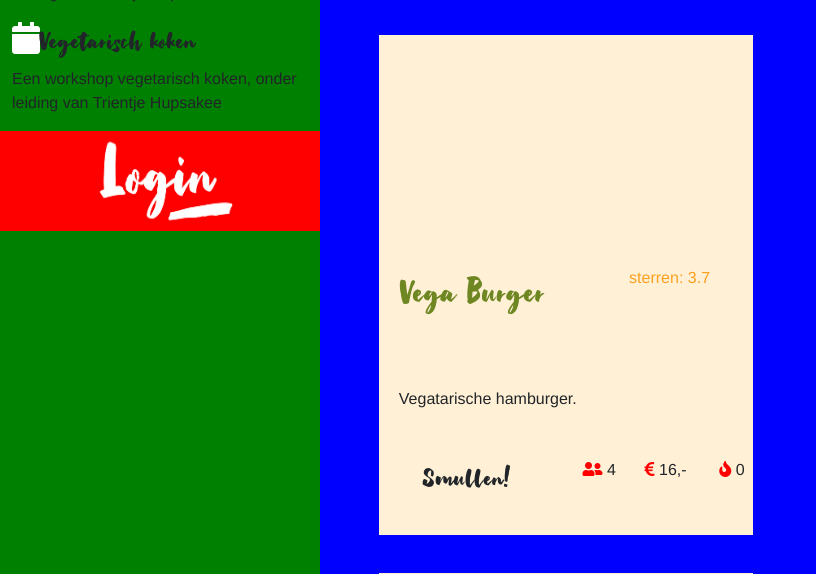
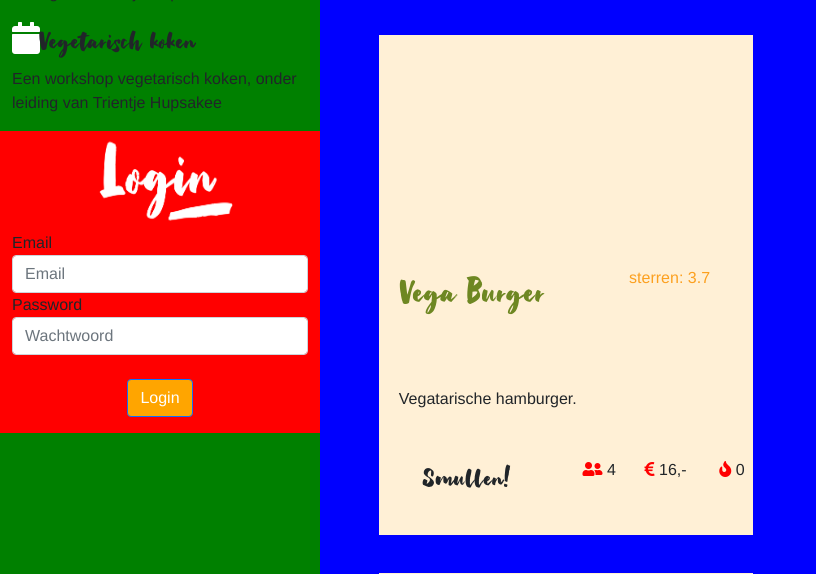
Before and after one commit to LiekeDeckers/educom-verrukkulluk, a PHP site: page / in a window 1280 px wide. Shown: the part 721-1295 px from the top of the page, without its empty margins (0-816 px from the left). Run offline with PHP 8.4, Linux system fonts and the light colour scheme; data comes from the database, SQL or seed files in the repository; data that the repository does not hold is empty; some libraries are stand-ins or nearby versions.

Commit message:
login af #13

```diff
--- a/templates/main.html.twig
+++ b/templates/main.html.twig
@@ -54,6 +54,30 @@
                 <div class="row">
                     <div class="col-md-12" style="background-color: red">
                         <center><img src="assets/img/verrukkulluk-login.png" width="170" height="100"/></center>
+                        <form role="form">
+                            <fieldset>
+                                <div class="form-group">
+                                    <label class="col-md-4 control-label" for="textinput">Email</label>
+                                    <div class="col-md-12">
+                                        <input id="textinput" name="textinput" type="text" placeholder="Email" class="form-control input-md">
+                                    </div>
+                                </div>
+
+                                <div class="form-group">
+                                    <label class="col-md-4 control-label" for="passwordinput">Password</label>
+                                    <div class="col-md-12">
+                                        <input id="passwordinput" name="passwordinput" type="password" placeholder="Wachtwoord" class="form-control input-md">
+                                    </div>
+                                </div>
+                                <br>
+                                <div class="form-group">
+                                    <label class="col-md-4 control-label" for="singlebutton"></label>
+                                    <div class="row">
+                                        <center><button id="singlebutton" name="singlebutton" class="btn btn-primary" style="background-color: orange">Login</button></center>
+                                    </div>
+                                </div>
+                            </fieldset>
+                        </form>
                     </div>
                 </div>
             </div>
```
